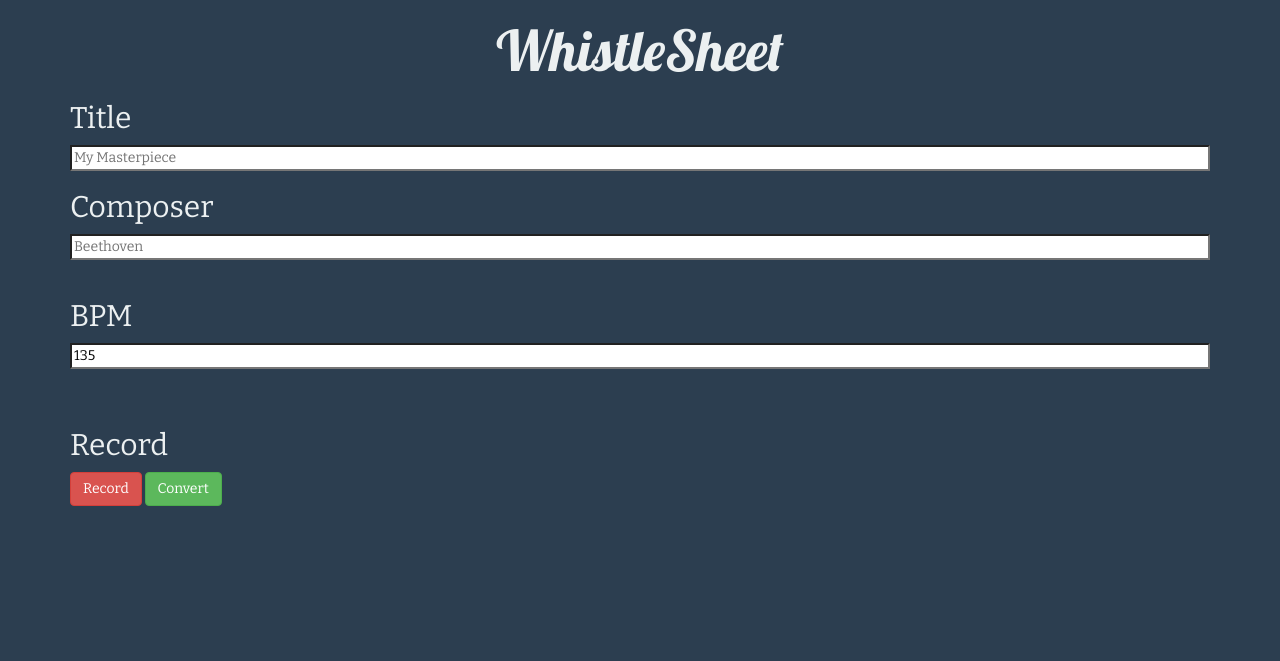
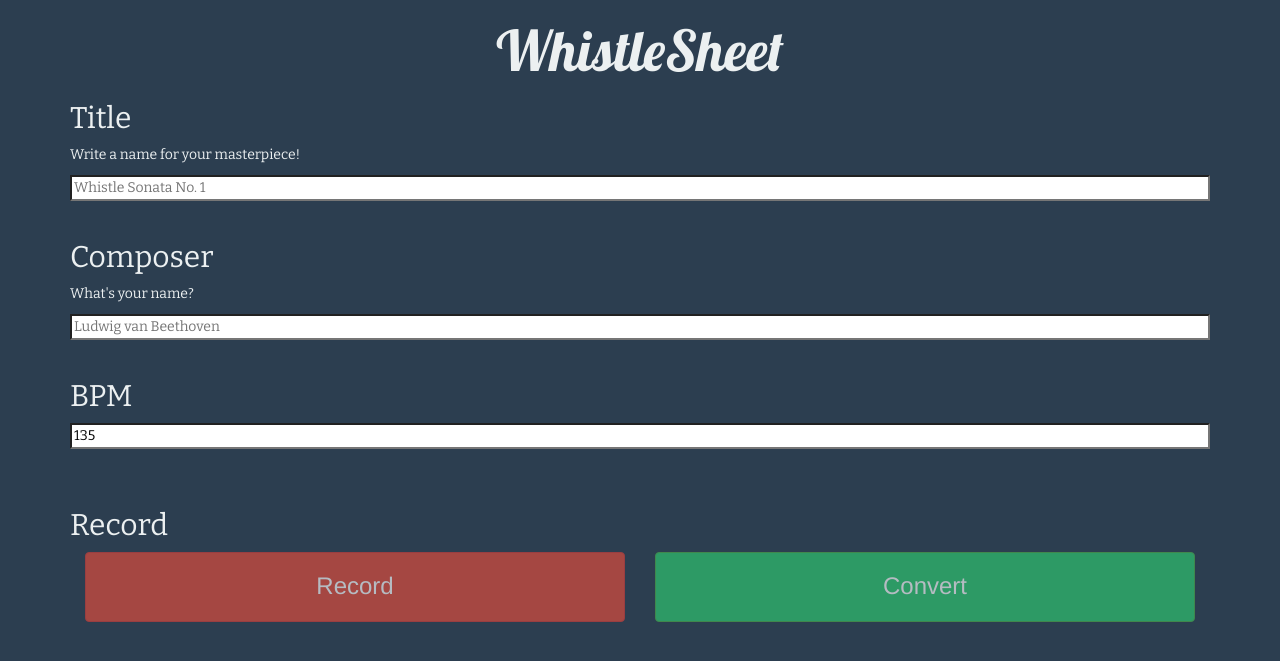
Before and after one commit to AcroMace/whistlesheet, a Flask app: page / in a window 1280 px wide. Shown: the top 661 px of the page. Run offline with Flask 2, Linux system fonts and the light colour scheme.

Commit message:
Enable and disable buttons

```diff
--- a/config.py
+++ b/config.py
@@ -30,5 +30,5 @@ BPM       = 135 # Default BPM, affects CHUNK with set_bpm()
 #
 # Output config
 #
-DEFAULT_TITLE    = 'WhistleSheet' # Title of the song
-DEFAULT_COMPOSER = 'Beethoven'    # Composer of the song
+DEFAULT_TITLE    = 'Whistle Sonata No. 1' # Title of the song
+DEFAULT_COMPOSER = 'Ludwig van Beethoven' # Composer of the song
--- a/static/css/application.css
+++ b/static/css/application.css
@@ -14,3 +14,28 @@ body, h1, h2 {
 input {
 	width: 100%;
 }
+
+.btn-record {
+	width: 100%;
+	height: 5em;
+}
+
+.btn-record h3 {
+	margin-top: 0.6em;
+}
+
+#record-button {
+	background-color: #e74c3c;
+}
+
+#record-button:hover {
+	background-color: #c0392b;
+}
+
+#convert-button {
+	background-color: #2ecc71;
+}
+
+#convert-button:hover {
+	background-color: #27ae60;
+}
--- a/static/js/application.js
+++ b/static/js/application.js
@@ -4,6 +4,8 @@ window.AudioContext = window.AudioContext || window.webkitAudioContext;
 var audioContext = new AudioContext();
 var audioRecorder = null;
 var isRecording = false;
+var recordButton = $('#record-button');
+var convertButton = $('#convert-button');
 
 
 // Gets the value from the input given the id of the input
@@ -17,6 +19,26 @@ function getValueFromInput(input_id, default_val) {
 		value = $(input_id).attr("placeholder") || default_val;
 	}
 	return value;
+}
+
+
+// Enables/disables a button given a jQuery selector
+//   button: jQuery selector of a button
+
+function buttonIsEnabled(button) {
+	return !button.attr('disabled');
+}
+
+function enableButton(button) {
+	if (!buttonIsEnabled(button)) {
+		button.removeAttr('disabled');
+	}
+}
+
+function disableButton(button) {
+	if (buttonIsEnabled(button)) {
+		button.attr('disabled', 'disabled');
+	}
 }
 
 
@@ -61,11 +83,13 @@ function toggleRecording() {
 	if (!audioRecorder) {
         return;
 	} else if (isRecording) {
-        console.log("Stopping recording");
+        recordButton.html("<h3>Record</h3>");
+        enableButton(convertButton);
         isRecording = false;
         audioRecorder.stop();
     } else {
-        console.log("Starting recording");
+        recordButton.html("<h3>Stop Recording</h3>");
+        disableButton(convertButton);
         isRecording = true;
         audioRecorder.clear();
         audioRecorder.record();
@@ -78,6 +102,7 @@ function gotStream(stream) {
     var audioInput = audioContext.createMediaStreamSource(stream);
     audioInput.connect(inputPoint);
     audioRecorder = new Recorder(inputPoint);
+    enableButton(recordButton);
 }
 
 // Called when a user presses the record button
@@ -97,9 +122,9 @@ function displayUnsupportedBrowser() {
 
 
 window.onload = function init() {
-	// Button event bindings
-	$('#record-button').click(record);
-	$('#convert-button').click(convert);
+	// Button event bindings and initial disabling
+	recordButton.click(record).attr('disabled', 'disabled');
+	convertButton.click(convert).attr('disabled', 'disabled');
 	// Checks that getUserMedia is supported, raises an error if not
 	if (!navigator.getUserMedia) {
         navigator.getUserMedia = navigator.webkitGetUserMedia || navigator.mozGetUserMedia;
--- a/templates/index.html
+++ b/templates/index.html
@@ -14,10 +14,12 @@
       </div>
       <div id="header-container">
         <h2>Title</h2>
-        <input id="input-title" type=text placeholder="My Masterpiece" name=octave>
-        <br>
+        <p>Write a name for your masterpiece!</p>
+        <input id="input-title" type=text placeholder="Whistle Sonata No. 1" name=octave>
+        <br><br>
         <h2>Composer</h2>
-        <input id="input-composer" type=text placeholder="Beethoven" name=octave>
+        <p>What's your name?</p>
+        <input id="input-composer" type=text placeholder="Ludwig van Beethoven" name=octave>
       </div>
       <br>
       <div id="bpm-container">
@@ -28,8 +30,12 @@
       <br>
       <div id="record-container">
         <h2>Record</h2>
-        <div id="record-button" class="btn btn-default btn-danger">Record</div>
-        <div id="convert-button" class="btn btn-default btn-success">Convert</div>
+        <div class="col-xs-6">
+          <div id="record-button" class="btn btn-default btn-danger btn-record"><h3>Record</h3></div>
+        </div>
+        <div class="col-xs-6">
+          <div id="convert-button" class="btn btn-default btn-success btn-record"><h3>Convert</h3></div>
+        </div>
       </div>
       <br>
     </div>
```
